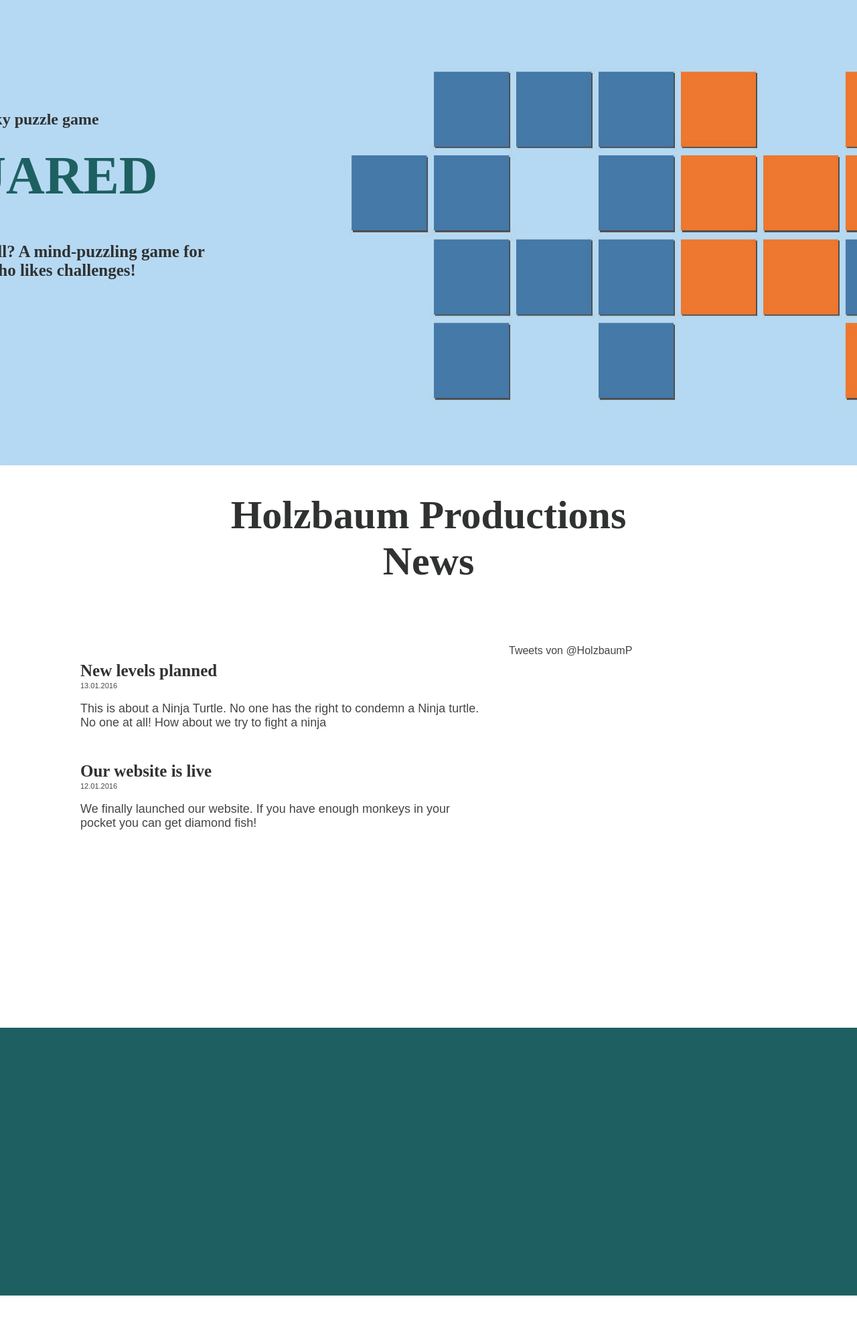
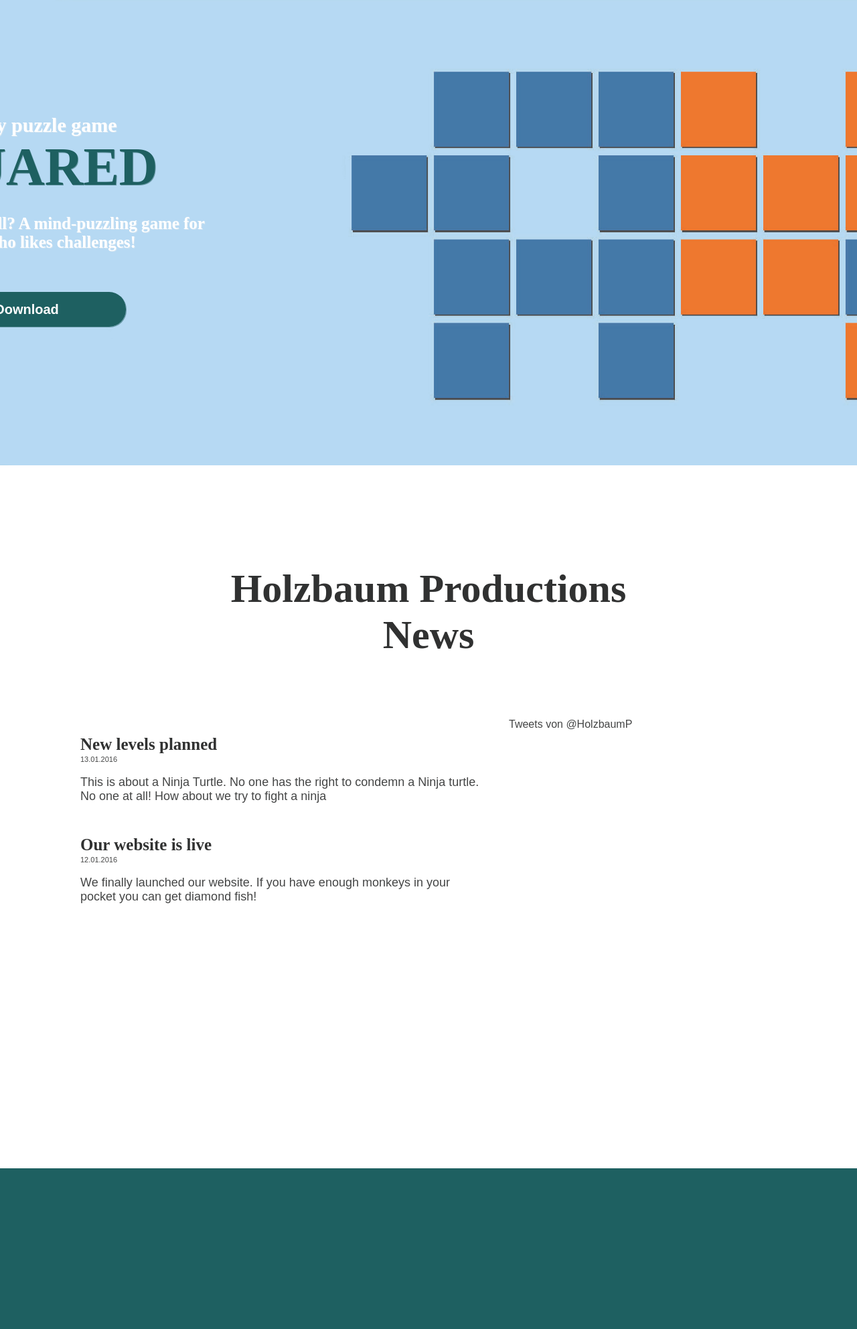
Before and after one commit to fbHolzbaum/PersonalGit2, a PHP site: page /main.html in a window 1280 px wide. Shown: the part 175-2160 px from the top of the page at 67% size. Before the commit the page ends 2110 px from the top, so only its background shows below. Run offline with PHP 8.4, Linux system fonts and the light colour scheme; some libraries are stand-ins or nearby versions.

Commit message:
Worked on header information

```diff
--- a/Websites/HolzbaumProductions/CSS/style.css
+++ b/Websites/HolzbaumProductions/CSS/style.css
@@ -9,6 +9,10 @@ body{
 p, h1, h2, h3, a{
 	font-family:"Arial";
 
+}
+
+h2{
+	font-size:30px;
 }
 
 h3{
@@ -35,6 +39,23 @@ a{
 img{
 	height:100%;
 	width:100%;
+}
+
+.buttonlink{
+	font-size:20px;
+	font-weight:bold;
+	color:white;
+	padding:15px 100px;
+	background-color:rgb(30, 96, 97);
+	border-radius:25px;
+	-webkit-box-shadow: 1px 1px rgba(25, 89, 90, 0.5);
+	-moz-box-shadow: 1px 1px rgba(25, 89, 90, 0.5);
+	box-shadow: 1px 1px rgba(25, 89, 90, 0.5);
+}
+
+.buttonlink:hover{
+	padding:20px 105px;
+	border-radius:30px;
 }
 
 #topcolor{
@@ -114,7 +135,7 @@ img{
 }
 
 #headerinformation{
-	height:400px;
+	height:500px;
 	width:600px;
 	top:-550px;
 	display:block;
@@ -128,23 +149,30 @@ img{
 	font-size:80px;
 	margin-top:0px;
 	padding-top:0px;
+	padding-bottom:0px;
+	margin-bottom:10px;
 	color:rgb(30, 96, 97);
+	text-shadow: 1px 1px rgba(25, 89, 90, 0.5);
 }
 
 #headerinformation h2{
 	margin-bottom:0px;
 	padding-bottom:0px;
+	color:white;
+	text-shadow: 1px 1px rgba(240, 240, 240, 0.5);
 }
 
 #headerinformation h3{
-
+	color:white;
+	padding-bottom:50px;
+	text-shadow: 1px 1px rgba(240, 240, 240, 0.5);
 }
 
 
 #mainsection{
 	z-index:0;
 	height:auto;
-	height:800px;
+	height:900px;
 	width:1200px;
 	position:relative;
 	margin:auto;
@@ -152,6 +180,7 @@ img{
 }
 
 #mainsection h1{
+	margin-top:150px;
 	font-size:60px;
 	text-align:center;
 
--- a/Websites/HolzbaumProductions/main.html
+++ b/Websites/HolzbaumProductions/main.html
@@ -27,9 +27,10 @@
 			<div id="headerimage">
 				<img src="images\main\header.jpg"></img>
 				<div id="headerinformation">
-					<h2>A tricky puzzle game<h3>
+					<h2>A tricky puzzle game</h2>
 					<h1>SQUARED</h1>
 					<h3>Can you turn them all? A mind-puzzling game for everyone who likes challenges!</h3>
+					<a href="" class="buttonlink">Download</a>
 				</div>
 			</div>
 		</div>
```
